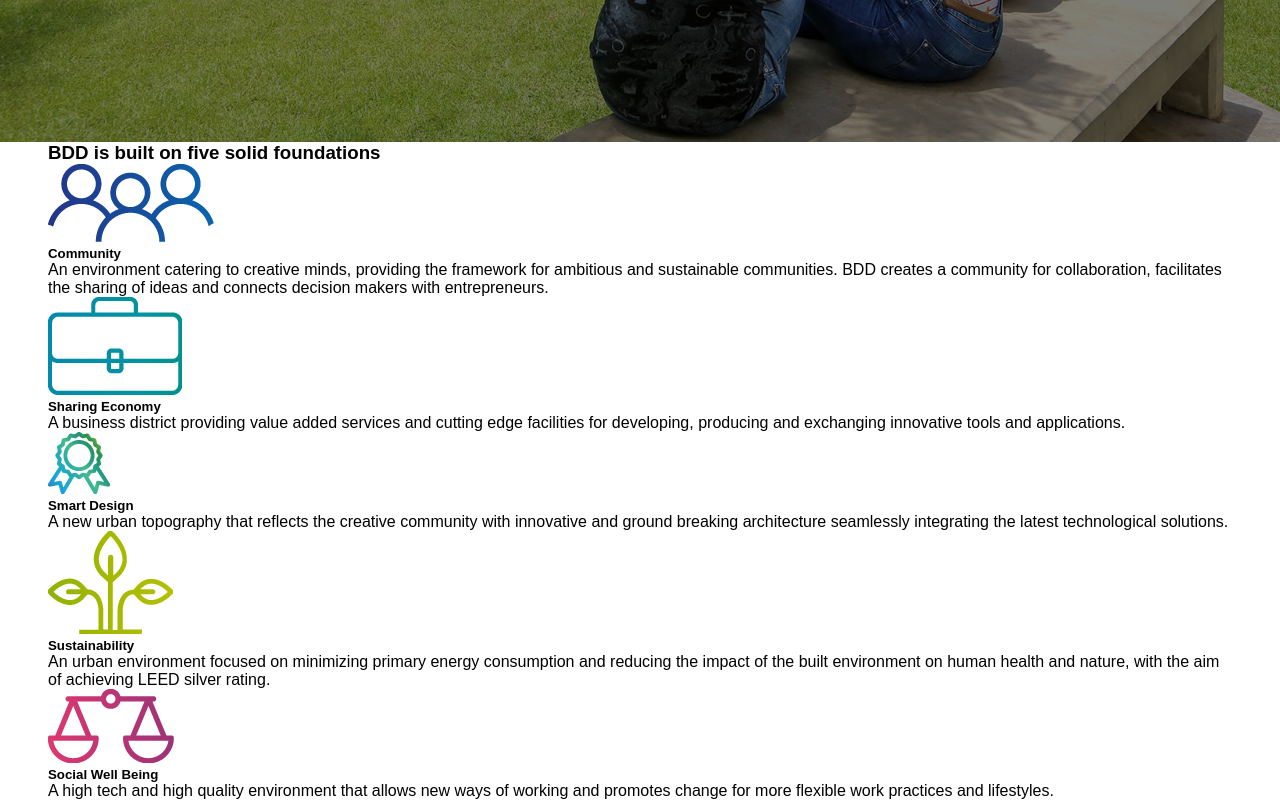
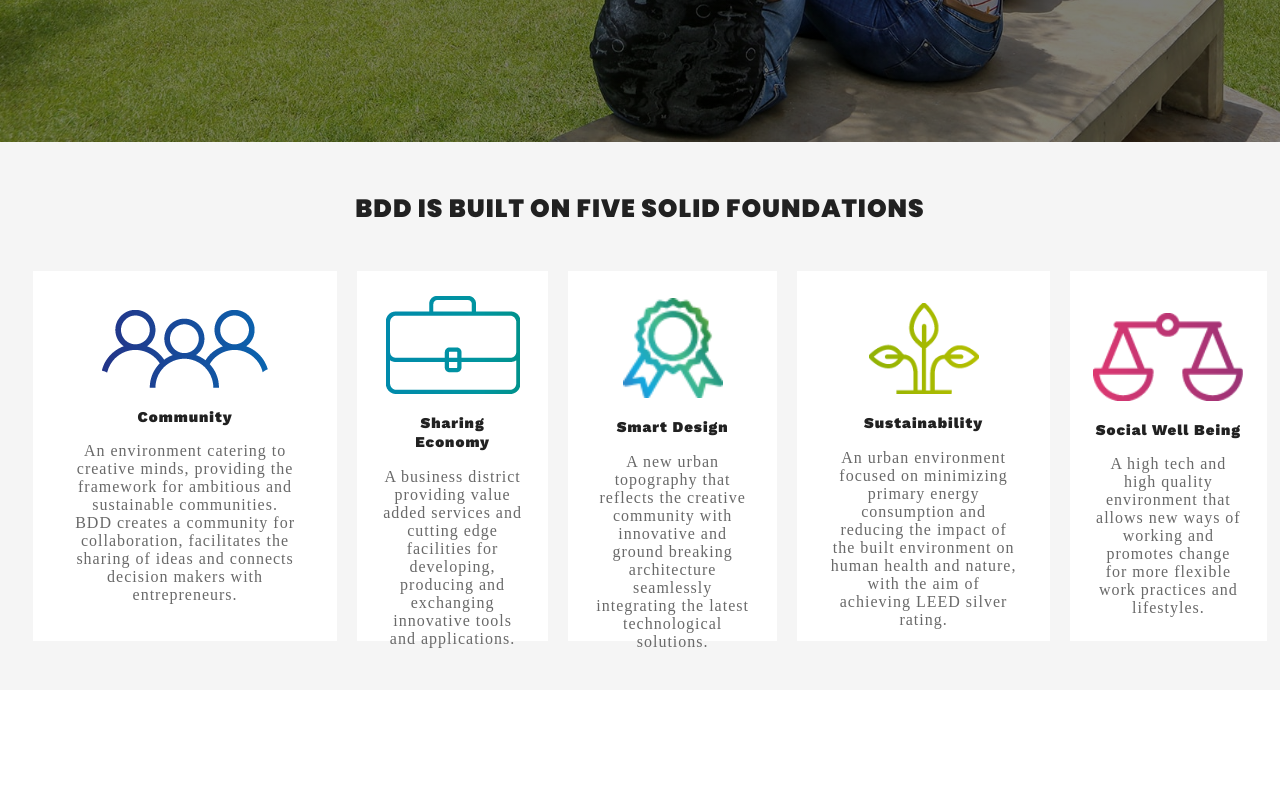
Before and after one commit to SamahShahla0/bdd-website-clone, a plain HTML site: page index.html in a window 1280 px wide. Shown: the part 658-1458 px from the top of the page. After the commit the page ends 1398 px from the top, so only its background shows below. Drawn offline with nearby package versions, Linux system fonts and the light colour scheme.

Commit message:
styled founsations section

```diff
--- a/index.html
+++ b/index.html
@@ -4,6 +4,11 @@
     <meta charset="UTF-8">
     <meta http-equiv="X-UA-Compatible" content="IE=edge">
     <meta name="viewport" content="width=device-width, initial-scale=1.0">
+    <link rel="preconnect" href="https://fonts.googleapis.com">
+    <link rel="preconnect" href="https://fonts.gstatic.com" crossorigin>
+    <link href="https://fonts.googleapis.com/css2?family=Crimson+Pro:wght@700&display=swap" rel="stylesheet">
+    <link href="https://fonts.googleapis.com/css2?family=Work+Sans:wght@900&display=swap" rel="stylesheet">
+    <link href="https://fonts.googleapis.com/css2?family=Poppins:wght@900&family=Work+Sans:wght@900&display=swap" rel="stylesheet">
     <title>BDD | Co-working space in Lebanon</title>
     <link rel="stylesheet" href="./style.css" >
 </head>
@@ -38,41 +43,62 @@
     <!--End hero section-->
 
     <!--Start foundations section-->
-    <div class="foundations container">
-        <div class="foundations-content row justify-content-center row-eq-height">
+    <section class="foundations">
+        <div class="foundations-content justify-content-center">
+            <div class="">
                 <div class="main-title text-center">
-                <h3>BDD is built on five solid foundations</h3>
+                    <h3 class="bold titles">BDD is built on five solid foundations</h3>
                 </div>
-            <div class="clear"></div>
-            <section class="foundations-list">
+            </div>
+            <div class="foundations-list">
+                <div class="foundation-bg">
+                    <div class="foundation text-center">
                         <div>
-                    <img src="./images/foundations-section/1.png" height="80" alt="Community" title="Community">
+                            <img src="./images/foundations-section/1.png" height="100" alt="Community" title="Community">
+                        </div>
                         <h5 class="mt-3">Community</h5>
                         <p class="mt-3 mb-0">An environment catering to creative minds, providing the framework for ambitious and sustainable communities. BDD creates a community for collaboration, facilitates the sharing of ideas and connects decision makers with entrepreneurs.</p>
                     </div>
+                </div>
+                <div class="foundation-bg">
+                    <div class="foundation text-center ">
                         <div>
-                    <img src="./images/foundations-section/2.png" height="80" alt="Sharing Economy" title="Sharing Economy">
+                            <img src="./images/foundations-section/2.png" height="100" alt="Sharing Economy" title="Sharing Economy">
+                        </div>
                         <h5 class="mt-3">Sharing Economy</h5>
                         <p class="mt-3 mb-0">A business district providing value added services and cutting edge facilities for developing, producing and exchanging innovative tools and applications.</p>
                     </div>
+                </div>
+                <div class="foundation-bg">
+                    <div class="foundation text-center ">
                         <div>
-                    <img src="./images/foundations-section/5.png" height="80" alt="Smart Design" title="Smart Design">
+                            <img id="smart-design-image" src="./images/foundations-section/5.png" height="100" alt="Smart Design" title="Smart Design">
+                        </div>
                         <h5 class="mt-3">Smart Design</h5>
                         <p class="mt-3 mb-0">A new urban topography that reflects the creative community with innovative and ground breaking architecture seamlessly integrating the latest technological solutions.</p>
                     </div>
+                </div>
+                <div class="foundation-bg">
+                    <div class="foundation text-center">
                         <div>
-                    <img src="./images/foundations-section/3.png" height="80" alt="Sustainability" title="Sustainability">
+                            <img id="sustainability-img" src="./images/foundations-section/3.png" height="100" alt="Sustainability" title="Sustainability">
+                        </div>
                         <h5 class="mt-3">Sustainability</h5>
                         <p class="mt-3 mb-0">An urban environment focused on minimizing primary energy consumption and reducing the impact of the built environment on human health and nature, with  the aim of achieving LEED silver rating.</p>
                     </div>
+                </div>
+                <div class="foundation-bg">
+                    <div class="foundation text-center">
                         <div>
-                    <img src="./images/foundations-section/4.png" height="80" alt="Social Well Being" title="Social Well Being">
+                            <img id="well-being-image" src="./images/foundations-section/4.png" height="100" alt="Social Well Being" title="Social Well Being">
+                        </div>
                         <h5 class="mt-3">Social Well Being</h5>
                         <p class="mt-3 mb-0">A high tech and high quality environment that allows new ways of working and promotes change for more flexible work practices and lifestyles.</p>
                     </div>
-            </section>
                 </div>
             </div>
+        </div>
+    </section>
 
 
 
--- a/style.css
+++ b/style.css
@@ -67,7 +67,7 @@ img{
 
 .hero-heading{
     font-size: 3rem;
-    font-family: 'The Mix Black' sans-serif;
+    font-family: 'Work Sans', sans-serif;
     text-align: center!important;
     height: 50%;
     margin-bottom: 0.6rem;
@@ -78,6 +78,111 @@ img{
     padding-left: 30px;
     padding-right: 30px;
 }
+
+/* Foundations */
+
+.foundations{
+    background-color: #f5f5f5;
+    padding-top: 1.8rem;
+    padding-bottom: 1.8rem;
+    margin-bottom: 50px;
+    overflow: hidden;
+    position: relative;
+    width: 100%;
+    display: block;
+
+}
+.foundations-content{
+    position: relative;
+    width: 100vw;
+    margin-left: 0%;
+    margin-right: 7%;
+    letter-spacing: 1px;
+    height:100% ;
+}
+
+h3 {
+    font-family: 'Poppins', sans-serif;
+    font-size: 25px;
+    margin-bottom: 0.6rem;
+    line-height: 1;
+    color: #212121;
+    display: block;
+    margin-block-start: 1em;
+    margin-block-end: 1em;
+    margin-inline-start: 0px;
+    margin-inline-end: 0px;
+
+
+}
+.titles{
+    width: 100%;
+    text-transform: uppercase;
+    font-family: 'The Mix Black' sans-serif;
+}
+
+.main-title {
+    margin-bottom: 2.5rem;
+}
+
+.text-center {
+    text-align: center;
+}
+
+
+.justify-content-center{
+    justify-content: center!important;
+}
+
+.foundations-list{
+    display: flex;
+    align-items: center;
+    justify-content: space-between;
+    padding: 0 1vw;
+    margin: 10px;
+    text-align: center;
+    height: 100%;
+}
+.foundation-bg{
+    display: flex;
+    background-color: #f5f5f5;
+    height: auto;
+    margin:0px;
+
+}
+.foundation{
+    height: 370px;
+    background-color: #fff;
+    margin:10px;
+    padding:12%;
+}
+.mt-3 {
+    margin-top: 1rem!important;
+}
+.mb-0 {
+    margin-bottom: 2!important;
+    font-family: 'Crimson Text', serif;
+    color: dimgrey;
+}
+h5{
+    font-family: 'Work Sans', sans-serif;
+    font-size: 15px;
+    font-weight: 900;
+    line-height: 1.25;
+    color: #212121;
+}
+
+#smart-design-image{
+    width:100px;
+}
+#sustainability-img{
+    width: 110px;
+}
+#well-being-image{
+    width: 150px;
+    margin-top: 12%;
+}
+
 
 
 /* Utilities */
@@ -119,5 +224,4 @@ img{
 }
 
 
-
 /* Media Query */
```
Lines whose indentation alone changed are shown as unchanged.
